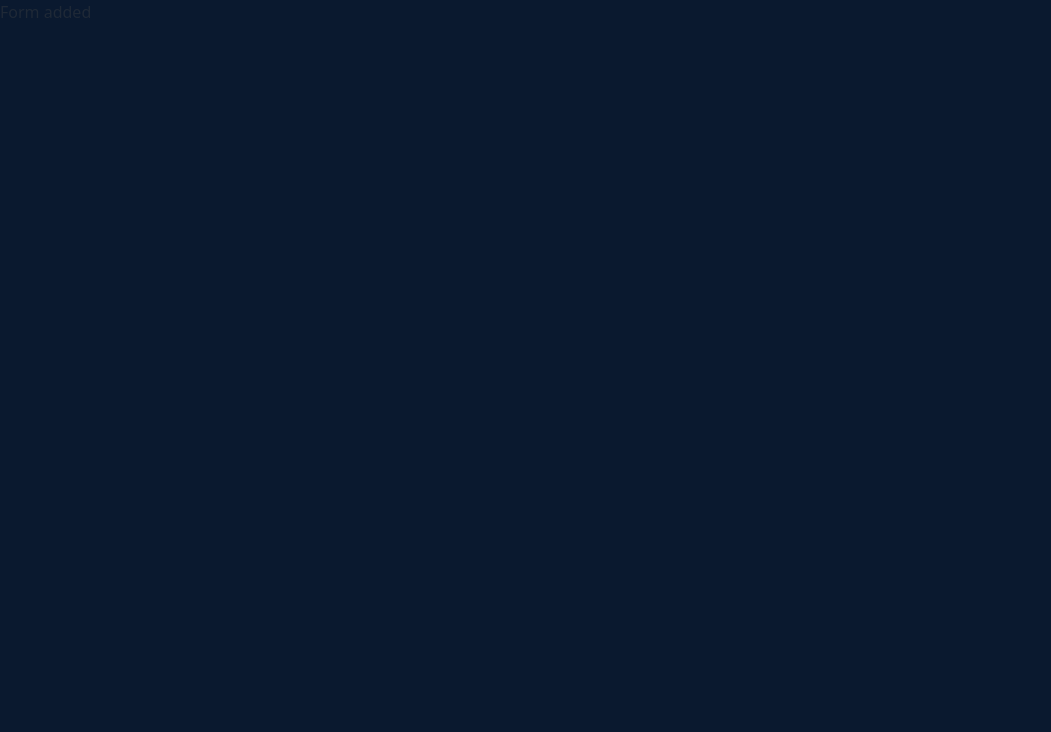
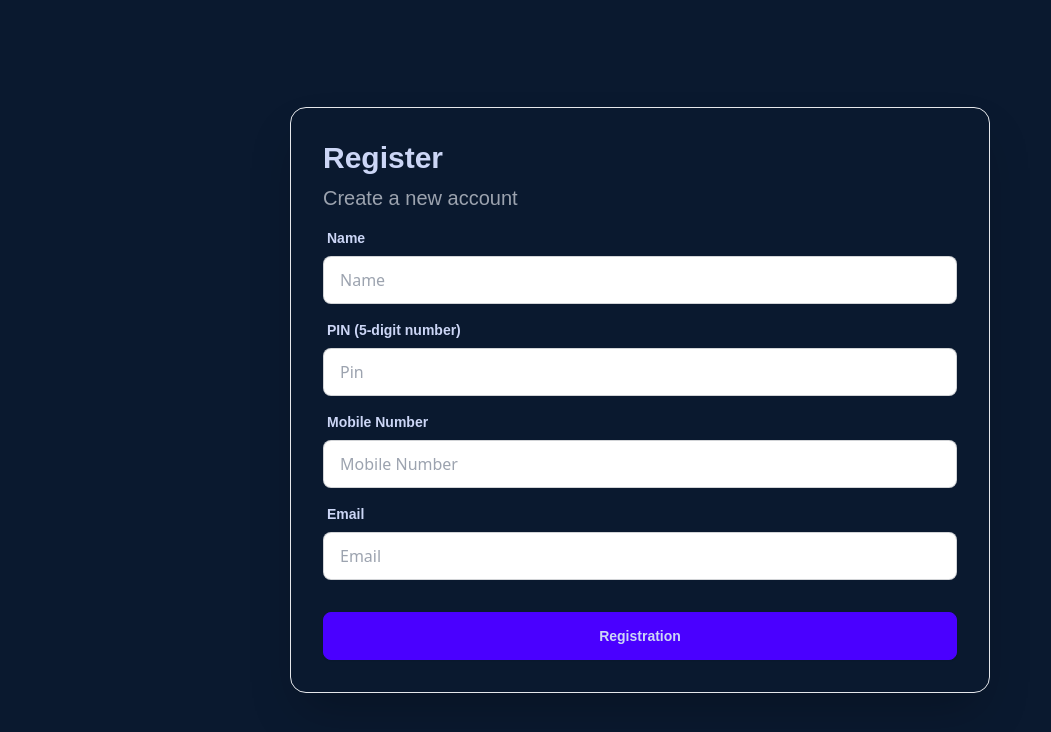
Before and after one commit to Mehebul02/Mobile-Financial-Service-Client, a React (Vite) app: page / in a window 1280 px wide. Shown: the top 732 px of the page, without its empty margins (0-1051 px from the left). Built offline with nearby package versions, Linux system fonts and the light colour scheme.

Commit message:
reagister input added

```diff
--- a/src/pages/Register/Register.jsx
+++ b/src/pages/Register/Register.jsx
@@ -1,14 +1,47 @@
+
+const Register = () => {
+    return (
+        <div className="hero bg-primaryColor min-h-screen">
+        <div className="flex justify-center items-center lg:w-[700px] h-full">
+          <div className="card border shrink-0 shadow-2xl min-w-[300px] w-full min-h-[400px] h-auto">
+            <form className="card-body">
+                <h1 className="text-3xl text-lightText font-bodyFont font-semibold">Register</h1>
+                <h4 className="text-xl text-gray-400 font-bodyFont ">Create a new account</h4>
+              <div className="form-control">
+                <label className="label">
+                  <span className="label-text text-lightText font-bodyFont font-semibold">Name</span>
+                </label>
+                <input type="text" placeholder="Name" className="input input-bordered mx" required />
+              </div>
+              <div className="form-control">
+                <label className="label">
+                  <span className="label-text text-lightText font-bodyFont font-semibold">PIN (5-digit number)
+                  </span>
+                </label>
+                <input type="password" placeholder="Pin" className="input input-bordered" required />
+              </div>
+              <div className="form-control">
+                <label className="label">
+                  <span className="label-text text-lightText font-bodyFont font-semibold">Mobile Number</span>
+                </label>
+                <input type="password" placeholder="Mobile Number" className="input input-bordered" required />
+              </div>
+              <div className="form-control">
+                <label className="label">
+                  <span className="label-text text-lightText font-bodyFont font-semibold">Email</span>
+                </label>
+                <input type="password" placeholder="Email" className="input input-bordered" required />
+              </div>
+              <div className="form-control mt-6">
+                <button className="btn btn-primary text-lightText font-bodyFont font-semibold">Registration</button>
+              </div>
+            </form>
+          </div>
+        </div>
+      </div>
 
 
-const Register = () => {
-
-
-
-  return (
-   <div className="bg-primaryColor min-h-screen">
-    <h1>Form added</h1>
-   </div>
-  );
+    );
 };
 
 export default Register;
```
